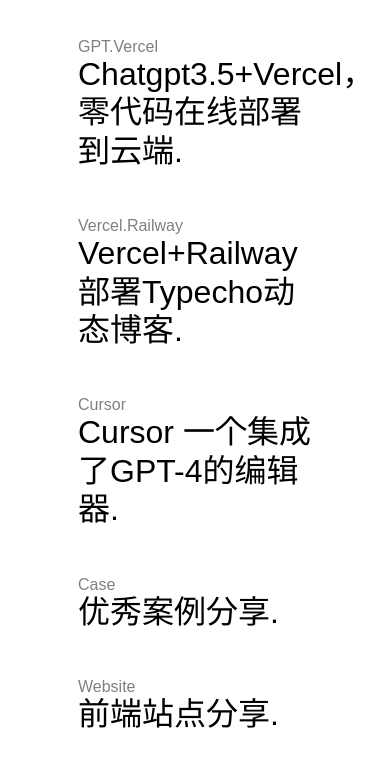
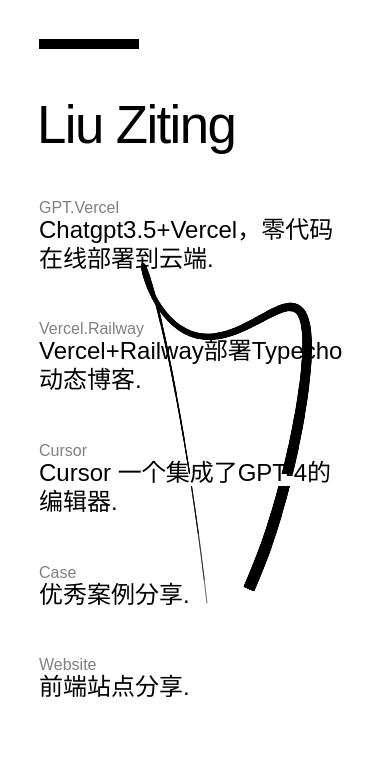
Before and after one commit to liu-ziting/Blog-23, a Vue app: page / in a window 390 px wide. Shown: the top 766 px of the page. Built offline with nearby package versions, Linux system fonts and the light colour scheme; a web font is replaced by a local one.

Commit message:
优化代码，新增动效

```diff
--- a/src/App.vue
+++ b/src/App.vue
@@ -1,106 +1,113 @@
 <template>
     <div id="app">
-        <div class="wrap">
-            <div class="box" v-for="(item, index) in list" :key="index">
-                <h2>{{ item.tag }}</h2>
-                <p>
-                    <a :href="item.src" target="_blank" :class="item.class">{{ item.title }}</a>
-                </p>
-            </div>
-        </div>
+        <main-list />
+        <canvas class="canvas"></canvas>
     </div>
 </template>
 
 <script>
+import MainList from './components/MainList.vue'
 export default {
     name: 'App',
-    components: {},
-    data() {
-        return {
-            list: [
-                {
-                    title: 'Chatgpt3.5+Vercel，零代码在线部署到云端.',
-                    tag: 'GPT.Vercel',
-                    src: 'https://paragraph.xyz/@lzt/preview/9RCkzzDpDakfx6Qof3Qd',
-                    class: 'underlined underlined--thin'
-                },
-                {
-                    title: 'Vercel+Railway部署Typecho动态博客.',
-                    tag: 'Vercel.Railway',
-                    src: 'https://paragraph.xyz/@lzt/preview/z2wfOEx5417LB22TOxy4',
-                    class: 'underlined underlined--thick'
-                },
-                {
-                    title: 'Cursor 一个集成了GPT-4的编辑器.',
-                    tag: 'Cursor',
-                    src: 'https://paragraph.xyz/@lzt/preview/1LlkQGo7MJ8nOyUx9JVV',
-                    class: 'underlined underlined--offset'
-                },
-                {
-                    title: '优秀案例分享.',
-                    tag: 'Case',
-                    src: 'https://gamma.app/public/-u01r2v0m32l9t21',
-                    class: 'underlined underlined--gradient'
-                },
-                {
-                    title: '前端站点分享.',
-                    tag: 'Website',
-                    src: 'https://gamma.app/docs/-8sse4vampaeyogm',
-                    class: 'underlined underlined--reverse'
-                }
-            ]
+    components: { MainList },
+    mounted() {
+        const canvas = document.querySelector('canvas')
+        const ctx = canvas.getContext('2d')
+
+        // for intro motion
+        let mouseMoved = false
+
+        const pointer = {
+            x: 0.5 * window.innerWidth,
+            y: 0.5 * window.innerHeight
+        }
+        const params = {
+            pointsNumber: 40,
+            widthFactor: 0.3,
+            mouseThreshold: 0.6,
+            spring: 0.4,
+            friction: 0.5
+        }
+
+        const trail = new Array(params.pointsNumber)
+        for (let i = 0; i < params.pointsNumber; i++) {
+            trail[i] = {
+                x: pointer.x,
+                y: pointer.y,
+                dx: 0,
+                dy: 0
+            }
+        }
+
+        window.addEventListener('click', e => {
+            updateMousePosition(e.pageX, e.pageY)
+        })
+        window.addEventListener('mousemove', e => {
+            mouseMoved = true
+            updateMousePosition(e.pageX, e.pageY)
+        })
+        window.addEventListener('touchmove', e => {
+            mouseMoved = true
+            updateMousePosition(e.targetTouches[0].pageX, e.targetTouches[0].pageY)
+        })
+
+        function updateMousePosition(eX, eY) {
+            pointer.x = eX
+            pointer.y = eY
+        }
+
+        setupCanvas()
+        update(0)
+        window.addEventListener('resize', setupCanvas)
+
+        function update(t) {
+            // for intro motion
+            if (!mouseMoved) {
+                pointer.x = (0.5 + 0.3 * Math.cos(0.002 * t) * Math.sin(0.005 * t)) * window.innerWidth
+                pointer.y = (0.5 + 0.2 * Math.cos(0.005 * t) + 0.1 * Math.cos(0.01 * t)) * window.innerHeight
+            }
+
+            ctx.clearRect(0, 0, canvas.width, canvas.height)
+            trail.forEach((p, pIdx) => {
+                const prev = pIdx === 0 ? pointer : trail[pIdx - 1]
+                const spring = pIdx === 0 ? 0.4 * params.spring : params.spring
+                p.dx += (prev.x - p.x) * spring
+                p.dy += (prev.y - p.y) * spring
+                p.dx *= params.friction
+                p.dy *= params.friction
+                p.x += p.dx
+                p.y += p.dy
+            })
+
+            ctx.beginPath()
+            ctx.moveTo(trail[0].x, trail[0].y)
+
+            for (let i = 1; i < trail.length - 1; i++) {
+                const xc = 0.5 * (trail[i].x + trail[i + 1].x)
+                const yc = 0.5 * (trail[i].y + trail[i + 1].y)
+                ctx.quadraticCurveTo(trail[i].x, trail[i].y, xc, yc)
+                ctx.lineWidth = params.widthFactor * (params.pointsNumber - i)
+                ctx.stroke()
+            }
+            ctx.lineTo(trail[trail.length - 1].x, trail[trail.length - 1].y)
+            ctx.stroke()
+
+            window.requestAnimationFrame(update)
+        }
+
+        function setupCanvas() {
+            canvas.width = window.innerWidth
+            canvas.height = window.innerHeight
         }
     }
 }
 </script>
 
 <style lang="scss" scoped>
-.wrap {
-    padding: 10% 20%;
-    .box {
-        margin-top: 3rem;
-    }
-    .box:first-child {
-        margin: 0;
-    }
-    h2 {
-        color: grey;
-    }
-
-    .underlined {
-        color: black;
-        flex: 1;
-        font-size: 2em;
-        line-height: 1.2;
-        text-decoration: none;
-        background-image: linear-gradient(to right, yellow 0, yellow 100%);
-        background-position: 0 1.2em;
-        background-size: 0 100%;
-        background-repeat: no-repeat;
-        transition: background 0.5s;
-        &:hover {
-            background-size: 100% 100%;
-        }
-        &--thin {
-            background-image: linear-gradient(to right, black 0, black 100%);
-        }
-        &--thick {
-            background-position: 0 -0.3em;
-        }
-        &--offset {
-            background-position: 0 0.2em;
-            //didn't find another solution than mask the underline shape by a box shadow with the same color than the bg
-            box-shadow: inset 0 -0.5em 0 0 white;
-        }
-        &--gradient {
-            background-position: 0 -0.1em;
-            background-image: linear-gradient(to right, yellow 0, lightgreen 100%);
-        }
-        &--reverse {
-            background-position: 100% -0.1em;
-            transition: background 1s; //yep, that's a long link
-            background-image: linear-gradient(to right, yellow 0, yellow 100%);
-        }
-    }
+.canvas {
+    position: fixed;
+    top: 0;
+    left: 0;
+    z-index: -1;
 }
 </style>
--- a/src/components/HelloWorld.vue
+++ /dev/null
@@ -1,58 +0,0 @@
-<template>
-  <div class="hello">
-    <h1>{{ msg }}</h1>
-    <p>
-      For a guide and recipes on how to configure / customize this project,<br>
-      check out the
-      <a href="https://cli.vuejs.org" target="_blank" rel="noopener">vue-cli documentation</a>.
-    </p>
-    <h3>Installed CLI Plugins</h3>
-    <ul>
-      <li><a href="https://github.com/vuejs/vue-cli/tree/dev/packages/%40vue/cli-plugin-babel" target="_blank" rel="noopener">babel</a></li>
-      <li><a href="https://github.com/vuejs/vue-cli/tree/dev/packages/%40vue/cli-plugin-eslint" target="_blank" rel="noopener">eslint</a></li>
-    </ul>
-    <h3>Essential Links</h3>
-    <ul>
-      <li><a href="https://vuejs.org" target="_blank" rel="noopener">Core Docs</a></li>
-      <li><a href="https://forum.vuejs.org" target="_blank" rel="noopener">Forum</a></li>
-      <li><a href="https://chat.vuejs.org" target="_blank" rel="noopener">Community Chat</a></li>
-      <li><a href="https://twitter.com/vuejs" target="_blank" rel="noopener">Twitter</a></li>
-      <li><a href="https://news.vuejs.org" target="_blank" rel="noopener">News</a></li>
-    </ul>
-    <h3>Ecosystem</h3>
-    <ul>
-      <li><a href="https://router.vuejs.org" target="_blank" rel="noopener">vue-router</a></li>
-      <li><a href="https://vuex.vuejs.org" target="_blank" rel="noopener">vuex</a></li>
-      <li><a href="https://github.com/vuejs/vue-devtools#vue-devtools" target="_blank" rel="noopener">vue-devtools</a></li>
-      <li><a href="https://vue-loader.vuejs.org" target="_blank" rel="noopener">vue-loader</a></li>
-      <li><a href="https://github.com/vuejs/awesome-vue" target="_blank" rel="noopener">awesome-vue</a></li>
-    </ul>
-  </div>
-</template>
-
-<script>
-export default {
-  name: 'HelloWorld',
-  props: {
-    msg: String
-  }
-}
-</script>
-
-<!-- Add "scoped" attribute to limit CSS to this component only -->
-<style scoped>
-h3 {
-  margin: 40px 0 0;
-}
-ul {
-  list-style-type: none;
-  padding: 0;
-}
-li {
-  display: inline-block;
-  margin: 0 10px;
-}
-a {
-  color: #42b983;
-}
-</style>
--- /dev/null
+++ b/src/components/MainList.vue
@@ -0,0 +1,129 @@
+<template>
+    <div class="wrap">
+        <span class="topBorder"></span>
+        <h1>Liu Ziting</h1>
+        <div class="box" v-for="(item, index) in list" :key="index">
+            <h2>{{ item.tag }}</h2>
+            <p>
+                <a :href="item.src" target="_blank" :class="item.class">{{ item.title }}</a>
+            </p>
+        </div>
+    </div>
+</template>
+
+<script>
+export default {
+    name: 'MainList',
+    components: {},
+    data() {
+        return {
+            list: [
+                {
+                    title: 'Chatgpt3.5+Vercel，零代码在线部署到云端.',
+                    tag: 'GPT.Vercel',
+                    src: 'https://paragraph.xyz/@lzt/preview/9RCkzzDpDakfx6Qof3Qd',
+                    class: 'underlined underlined--thin'
+                },
+                {
+                    title: 'Vercel+Railway部署Typecho动态博客.',
+                    tag: 'Vercel.Railway',
+                    src: 'https://paragraph.xyz/@lzt/preview/z2wfOEx5417LB22TOxy4',
+                    class: 'underlined underlined--thick'
+                },
+                {
+                    title: 'Cursor 一个集成了GPT-4的编辑器.',
+                    tag: 'Cursor',
+                    src: 'https://paragraph.xyz/@lzt/preview/1LlkQGo7MJ8nOyUx9JVV',
+                    class: 'underlined underlined--offset'
+                },
+                {
+                    title: '优秀案例分享.',
+                    tag: 'Case',
+                    src: 'https://gamma.app/public/-u01r2v0m32l9t21',
+                    class: 'underlined underlined--gradient'
+                },
+                {
+                    title: '前端站点分享.',
+                    tag: 'Website',
+                    src: 'https://gamma.app/docs/-8sse4vampaeyogm',
+                    class: 'underlined underlined--reverse'
+                }
+            ]
+        }
+    }
+}
+</script>
+
+
+<style lang="scss" scoped>
+.wrap {
+    padding: 2% 20% 6% 20%;
+    .box {
+        margin-top: 3rem;
+    }
+    .box:first-child {
+        margin: 0;
+    }
+
+    h1 {
+        font-size: 3.3rem;
+        font-weight: 200;
+        letter-spacing: -0.1rem;
+        text-indent: -2px;
+    }
+    h2 {
+        color: grey;
+    }
+
+    .underlined {
+        color: black;
+        flex: 1;
+        font-size: 2em;
+        line-height: 1.2;
+        text-decoration: none;
+        background-image: linear-gradient(to right, yellow 0, yellow 100%);
+        background-position: 0 1.2em;
+        background-size: 0 100%;
+        background-repeat: no-repeat;
+        transition: background 0.5s;
+        &:hover {
+            background-size: 100% 100%;
+        }
+        &--thin {
+            background-image: linear-gradient(to right, black 0, black 100%);
+        }
+        &--thick {
+            background-position: 0 -0.3em;
+        }
+        &--offset {
+            background-position: 0 0.2em;
+            //didn't find another solution than mask the underline shape by a box shadow with the same color than the bg
+            box-shadow: inset 0 -0.5em 0 0 white;
+        }
+        &--gradient {
+            background-position: 0 -0.1em;
+            background-image: linear-gradient(to right, yellow 0, lightgreen 100%);
+        }
+        &--reverse {
+            background-position: 100% -0.1em;
+            transition: background 1s; //yep, that's a long link
+            background-image: linear-gradient(to right, yellow 0, yellow 100%);
+        }
+    }
+    .topBorder {
+        margin: 0 0 50px;
+        width: 100px;
+        height: 10px;
+        background: #000;
+        display: block;
+    }
+}
+@media only screen and (max-width: 767px) {
+    .wrap {
+        padding: 10%;
+        .underlined {
+            font-size: 1.5rem;
+        }
+    }
+}
+</style>
```
